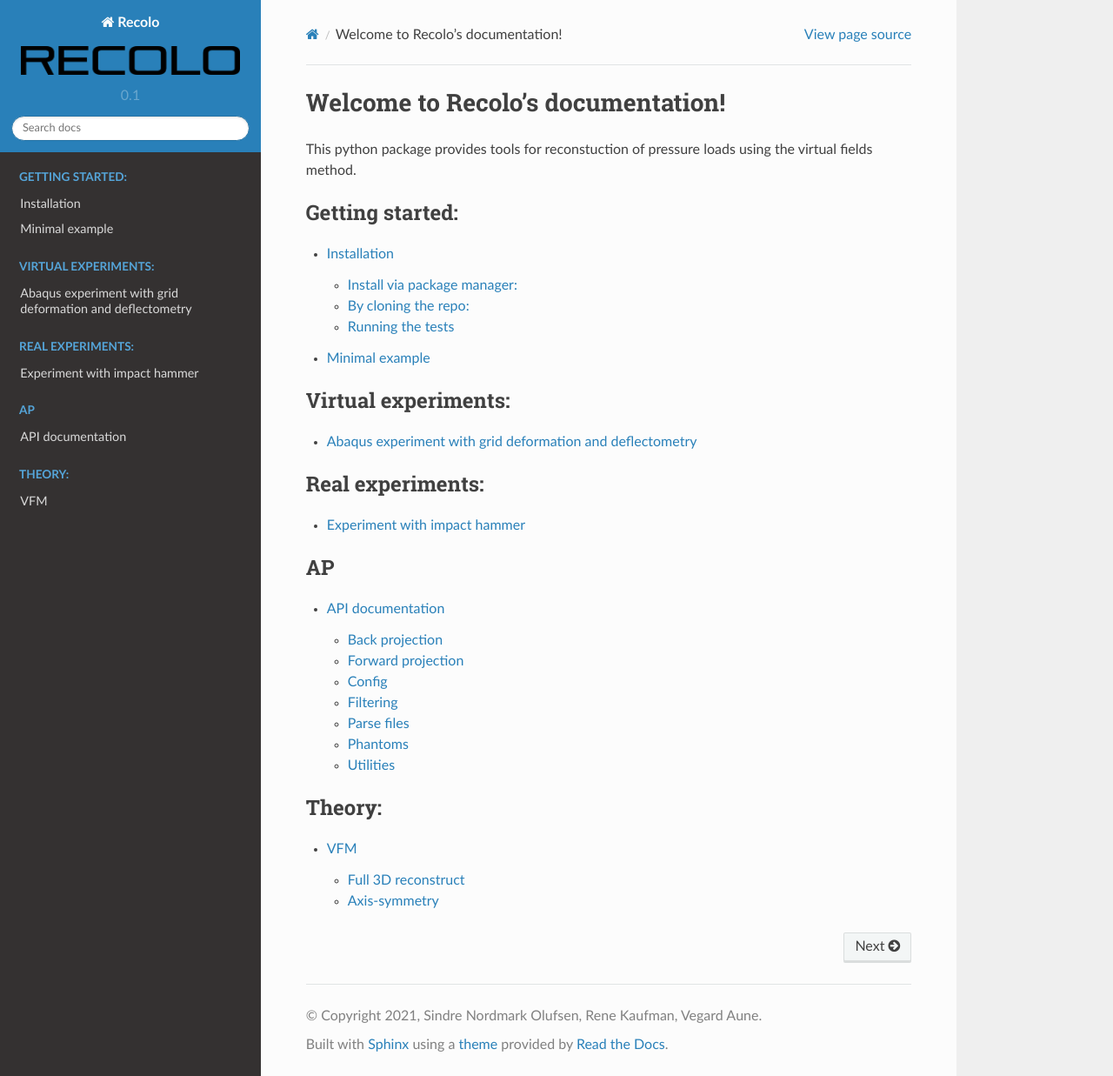
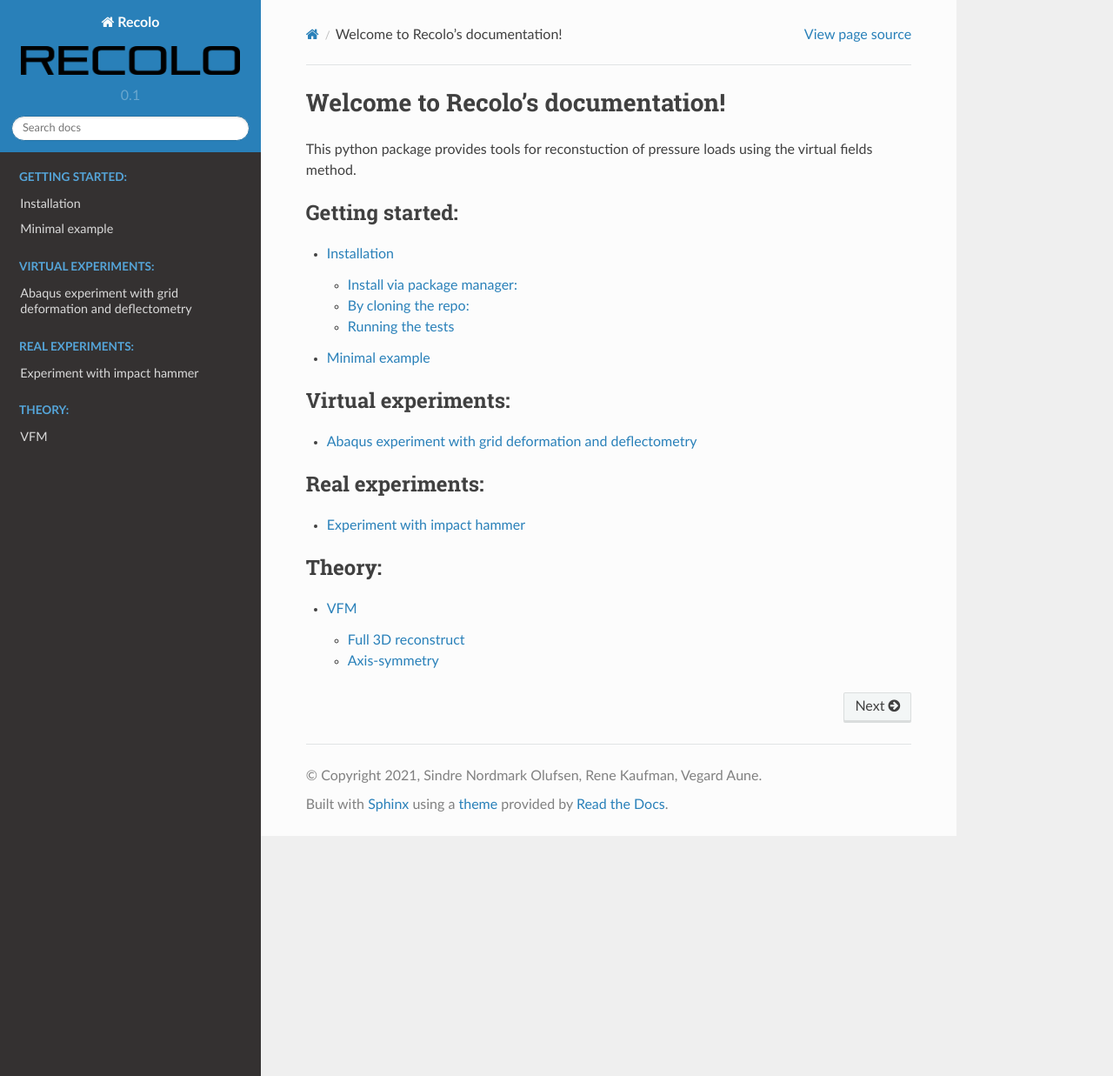
Before and after one commit to PolymerGuy/recolo, a Sphinx documentation site: the page built from docs/index.rst, in a window 1280 px wide and 1237 px high. Shown: the whole window at 87% size. Built offline with Sphinx 7.4.7 and the Read the Docs theme 2.0.0, drawn with Linux system fonts in a browser that asks for light colours; some of the changed lines change nothing that is shown.

Commit message:
Removed API documentation from manual

```diff
--- a/docs/API.rst
+++ /dev/null
@@ -1,71 +0,0 @@
-
-
-API documentation
-=================
-This document contains the documentation contained within the docstrings of all available functions and classes.
-
-
-Back projection
----------------
-
-.. autofunction:: axitom.backprojection.map_object_to_detector_coords
-
-
-.. autofunction:: axitom.backprojection.fdk
-
-
-Forward projection
-------------------
-
-.. autofunction:: axitom.projection.axis_sym_projection
-
-
-Config
-------
-
-.. autofunction:: axitom.config.config_from_xtekct
-
-.. autoclass:: axitom.config.Config
-   :members:
-
-   .. automethod:: __init__
-
-
-Filtering
----------
-
-.. autofunction:: axitom.filtering.ramp_kernel_real
-
-
-.. autofunction:: axitom.filtering.add_weights
-
-
-.. autofunction:: axitom.filtering.ramp_filter_and_weight
-
-
-Parse files
------------
-
-.. autofunction:: axitom.parse.parse_xtekct_file
-
-
-Phantoms
---------
-
-.. autofunction:: axitom.phantoms.barrel
-
-
-Utilities
----------
-
-.. autofunction:: axitom.utilities.find_center_of_gravity_in_radiogram
-
-.. autofunction:: axitom.utilities.object_center_of_rotation
-
-.. autofunction:: axitom.utilities.rotate_coordinates
-
-.. autofunction:: axitom.utilities.list_files_in_folder
-
-.. autofunction:: axitom.utilities.shading_correction
-
-.. autofunction:: axitom.utilities.read_image
--- a/docs/index.rst
+++ b/docs/index.rst
@@ -32,12 +32,6 @@ This python package provides tools for reconstuction of pressure loads using the
 
 .. toctree::
    :maxdepth: 2
-   :caption: AP
-
-   API
-
-.. toctree::
-   :maxdepth: 2
    :caption: Theory:
 
    VFM
```
